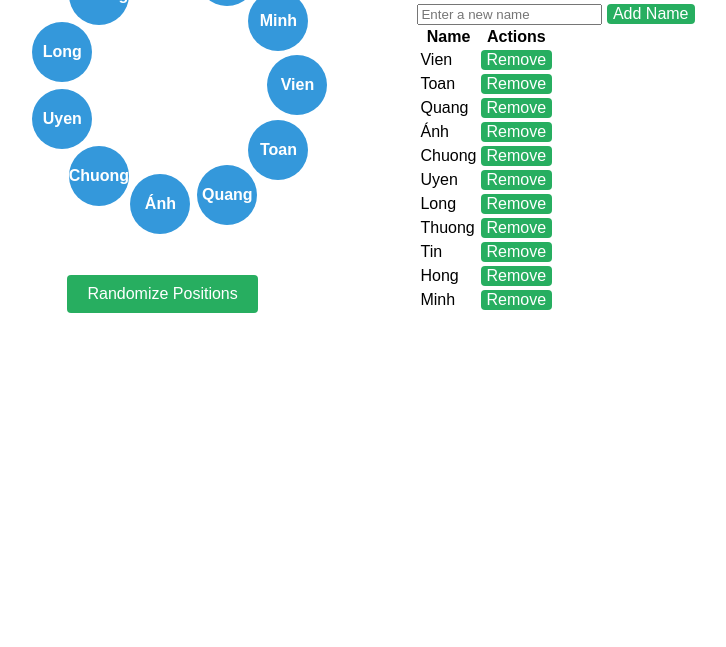
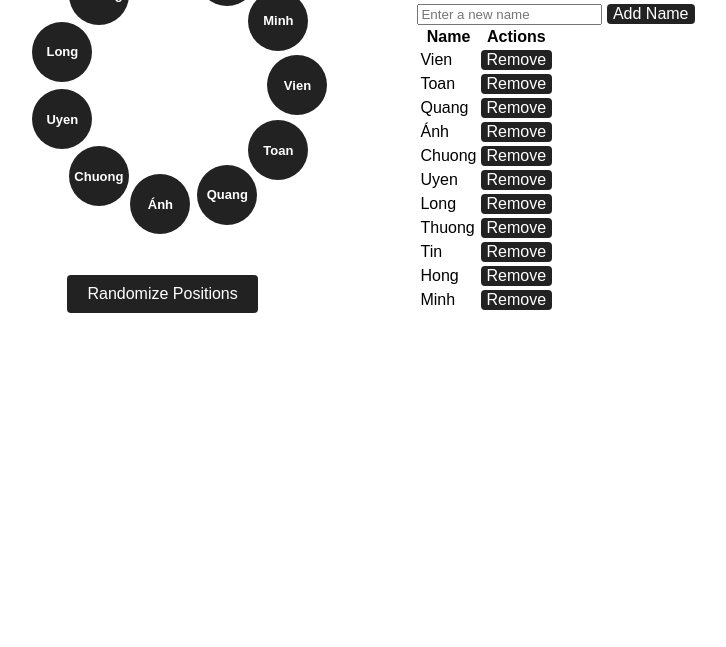
Before and after one commit to xuanvien1994/xuanvien1994.github.io, a plain HTML site: page index.html in a window 1280 px wide. Shown: the part 153-800 px from the top of the page, without its empty margins (284-1010 px from the left). Drawn offline with Linux system fonts and the light colour scheme.

Commit message:
Update styles.css

```diff
--- a/styles.css
+++ b/styles.css
@@ -23,14 +23,14 @@ body {
     position: absolute;
     width: 60px;
     height: 60px;
-    background-color: #3498db;
+    background-color: #222;
     color: #fff;
     border-radius: 50%;
     display: flex;
     justify-content: center;
     align-items: center;
     font-weight: bold;
-    font-size: 16px;
+    font-size: 13px;
     cursor: pointer;
     transition: left 1s, top 1s;
   }
@@ -39,7 +39,7 @@ body {
     margin-top: 50px;
     padding: 10px 20px;
     margin-left: 50px;
-    background-color: #27ae60;
+    background-color: #222;
     color: #fff;
     border: none;
     border-radius: 4px;
@@ -47,7 +47,7 @@ body {
     font-size: 16px;
   }
   .add-name-button {
-    background-color: #27ae60;
+    background-color: #222;
     color: #fff;
     border: none;
     border-radius: 4px;
```
